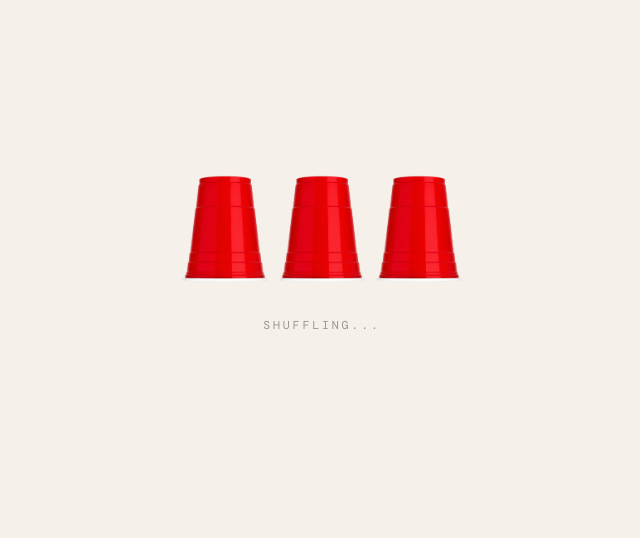
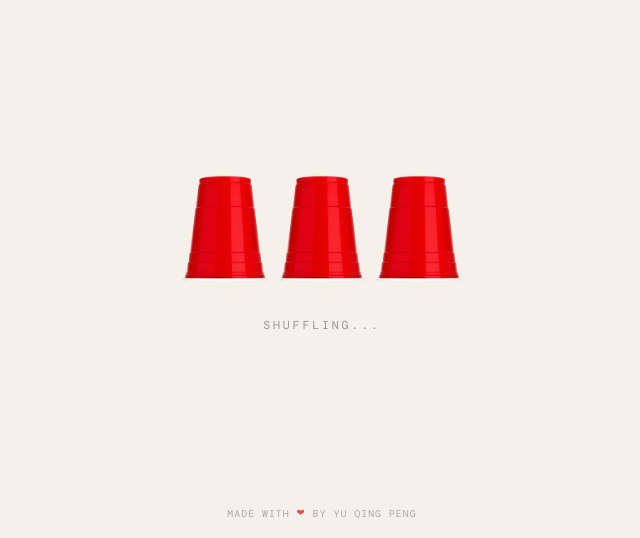
Before and after one commit to yuzpopz/m26-qr, a plain HTML site: page index.html in a window 1280 px wide. Shown: the part 262-800 px from the top of the page, without its empty margins (318-958 px from the left). Drawn offline with nearby package versions, Linux system fonts and the light colour scheme; a web font is replaced by a local one.

Commit message:
Add files via upload

```diff
--- a/index.html
+++ b/index.html
@@ -232,6 +232,27 @@
       --slot-gap: 18px;
     }
   }
+
+  .footer {
+    position: fixed;
+    bottom: 18px;
+    left: 50%;
+    transform: translateX(-50%);
+    font-size: clamp(0.52rem, 1.8vw, 0.61rem);
+    letter-spacing: 0.11em;
+    text-transform: uppercase;
+    color: var(--muted);
+    font-family: 'DM Mono', monospace;
+    opacity: 0.8;
+    pointer-events: none;
+    white-space: nowrap;
+  }
+
+  .footer span {
+    color: var(--red);
+    display: inline-block;
+    transform: translateY(-1px);
+  }
 </style>
 
 <!-- Cloudflare Web Analytics --><script defer src='https://static.cloudflareinsights.com/beacon.min.js' data-cf-beacon='{"token": "374e023ced1a44f5ba7479a78d721744"}'></script><!-- End Cloudflare Web Analytics -->
@@ -260,6 +281,10 @@
     <button class="result-close" id="resultClose">tap anywhere to close</button>
   </div>
 </div>
+
+<footer class="footer">
+  Made with <span>❤︎</span> by Yu Qing Peng
+</footer>
 
 <script>
 // ── Images ────────────────────────────────────────────────────────────────────
```
